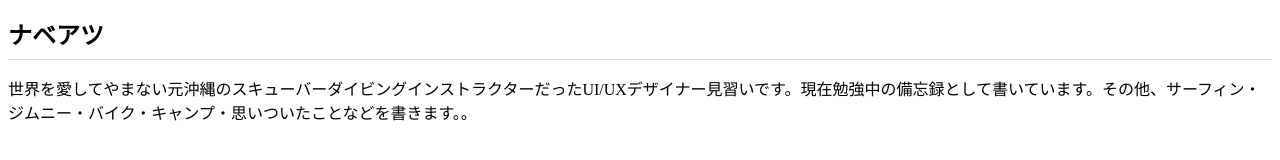
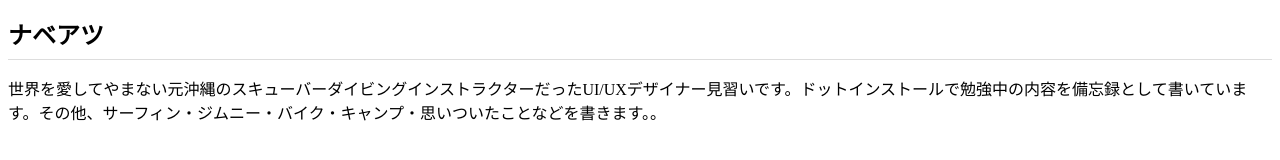
Before and after one commit to A24-W/nabe.github.io, a plain HTML site: page index.html in a window 1280 px wide. Drawn offline with Linux system fonts and the light colour scheme.

Commit message:
Add files via upload

```diff
--- a/index.html
+++ b/index.html
@@ -7,6 +7,6 @@
   </head>
   <body>
     <h1>ナベアツ</h1>
-    <p>世界を愛してやまない元沖縄のスキューバーダイビングインストラクターだったUI/UXデザイナー見習いです。現在勉強中の備忘録として書いています。その他、サーフィン・ジムニー・バイク・キャンプ・思いついたことなどを書きます。。</p>
+    <p>世界を愛してやまない元沖縄のスキューバーダイビングインストラクターだったUI/UXデザイナー見習いです。ドットインストールで勉強中の内容を備忘録として書いています。その他、サーフィン・ジムニー・バイク・キャンプ・思いついたことなどを書きます。。</p>
   </body>
 </html>
```
